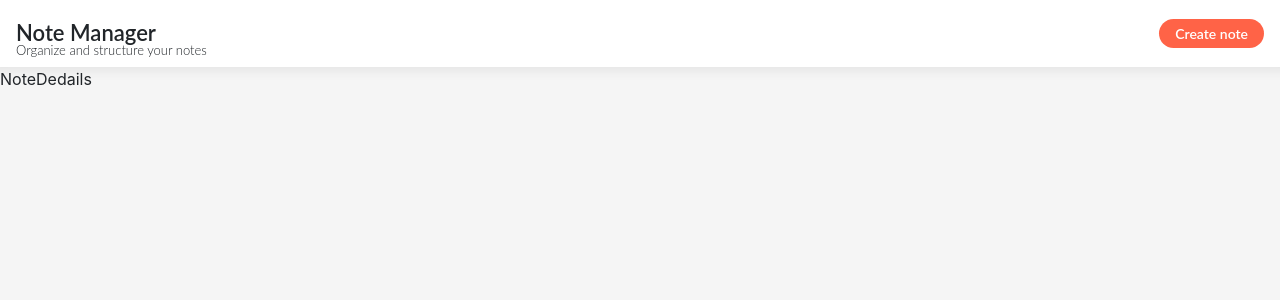
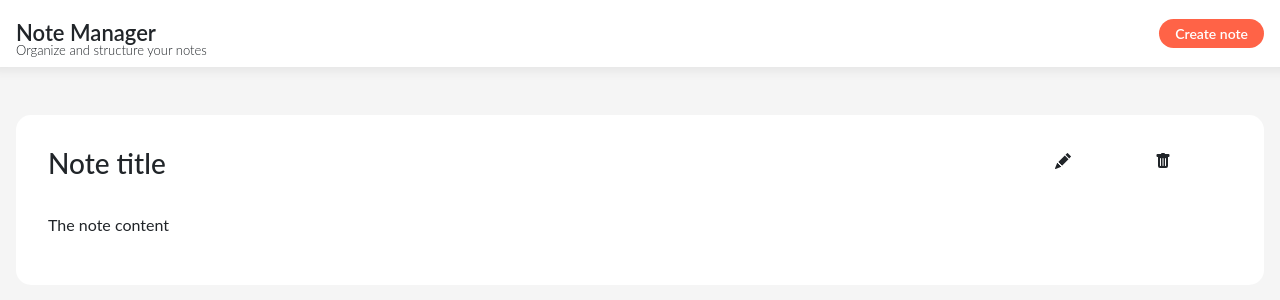
Before and after one commit to 47leonel-wabo/r18-react-redux, a React (Create React App) app: page /note/1 in a window 1280 px wide. Shown: the top 300 px of the page. Built offline with nearby package versions, Linux system fonts and the light colour scheme; data requests are answered from the project's data file.

Commit message:
Presenting note

```diff
--- a/src/app/App.js
+++ b/src/app/App.js
@@ -9,12 +9,11 @@ import "./App.css";
 function App({ history }) {
   const dispatch = useDispatch();
 
-  const getNotes = async () => {
-    const notes = await NoteApi.fetchNotes();
-    dispatch(setNotes(notes));
-  };
-
   useEffect(() => {
+    const getNotes = async () => {
+      const notes = await NoteApi.fetchNotes();
+      dispatch(setNotes(notes));
+    };
     getNotes();
   }, []);
 
--- a/src/components/not-form/NoteForm.jsx
+++ b/src/components/not-form/NoteForm.jsx
@@ -12,7 +12,14 @@ const VALIDATOR = {
     ValidatorService.min(value, 3) || ValidatorService.max(value, 255),
 };
 
-const NoteForm = ({ title, handleEdit, handleDelete, handleSubmit }) => {
+const NoteForm = ({
+  noteTitle,
+  isEditable = true,
+  editableNote,
+  handleEdit,
+  handleDelete,
+  handleSubmit,
+}) => {
   const [note, setNote] = useState({ title: "", content: "" });
   const [formErrors, setFormErrors] = useState({
     title: true,
@@ -54,10 +61,14 @@ const NoteForm = ({ title, handleEdit, handleDelete, handleSubmit }) => {
   const ActionIcons = (
     <>
       <div className="col-1">
-        {handleEdit && <PencilFill className={style.icon} />}
+        {handleEdit && (
+          <PencilFill onClick={handleEdit} className={style.icon} />
+        )}
       </div>
       <div className="col-1">
-        {handleDelete && <TrashFill className={style.icon} />}
+        {handleDelete && (
+          <TrashFill onClick={handleDelete} className={style.icon} />
+        )}
       </div>
     </>
   );
@@ -99,21 +110,25 @@ const NoteForm = ({ title, handleEdit, handleDelete, handleSubmit }) => {
 
   const FormButton = (
     <div className={style.btn}>
-      <AppButton action={submit} disabled_={disableBtn()}>
-        Submit
-      </AppButton>
+      {isEditable && (
+        <AppButton action={submit} disabled_={disableBtn()}>
+          Submit
+        </AppButton>
+      )}
     </div>
   );
   return (
     <div className={style.container}>
       <div className="row justify-content-space-between">
         <div className="col-10">
-          <h3 className="mb-3">{title}</h3>
+          <h3 className="mb-3">{noteTitle}</h3>
         </div>
         {ActionIcons}
       </div>
-      <div className="mb-3 col-xs-12 col-md-4">{TitleInput}</div>
-      <div className="mb-3">{ContentInput}</div>
+      <div className="mb-3 col-xs-12 col-md-4">{isEditable && TitleInput}</div>
+      <div className="mb-3">
+        {isEditable ? ContentInput : editableNote.content}
+      </div>
       {handleSubmit && FormButton}
     </div>
   );
--- a/src/pages/not-found/NotFound.jsx
+++ b/src/pages/not-found/NotFound.jsx
@@ -2,7 +2,7 @@ import React from "react";
 import style from "./not.module.css";
 
 const NotFound = () => {
-  return <div>NotFound</div>;
+  return <div className={style.container}>NotFound</div>;
 };
 
 export default NotFound;
--- a/src/pages/note-details/NoteDetails.jsx
+++ b/src/pages/note-details/NoteDetails.jsx
@@ -1,8 +1,32 @@
 import React from "react";
+import { useSelector } from "react-redux";
+import { useParams } from "react-router-dom";
+import NoteForm from "../../components/not-form/NoteForm";
+import { notesSelector } from "../../store/note/note-slice";
 import details from "./details.module.css";
 
 const NoteDetails = () => {
-  return <div>NoteDedails</div>;
+  const { id } = useParams();
+  const note = useSelector(notesSelector).find(
+    (n) => n.id === Number.parseInt(id)
+  );
+
+  if (!note) {
+    return <p>Loading...</p>;
+  }
+
+  return (
+    <div className={details.container}>
+      <NoteForm
+        noteTitle={note.title}
+        isEditable={false}
+        editableNote={note}
+        handleDelete={() => console.log("delete")}
+        handleEdit={() => console.log("edit")}
+        handleSubmit={() => console.log("submit")}
+      />
+    </div>
+  );
 };
 
 export default NoteDetails;
--- a/src/pages/note-details/details.module.css
+++ b/src/pages/note-details/details.module.css
@@ -0,0 +1,4 @@
+.container {
+  padding: 16px;
+  margin-top: 32px;
+}
```
